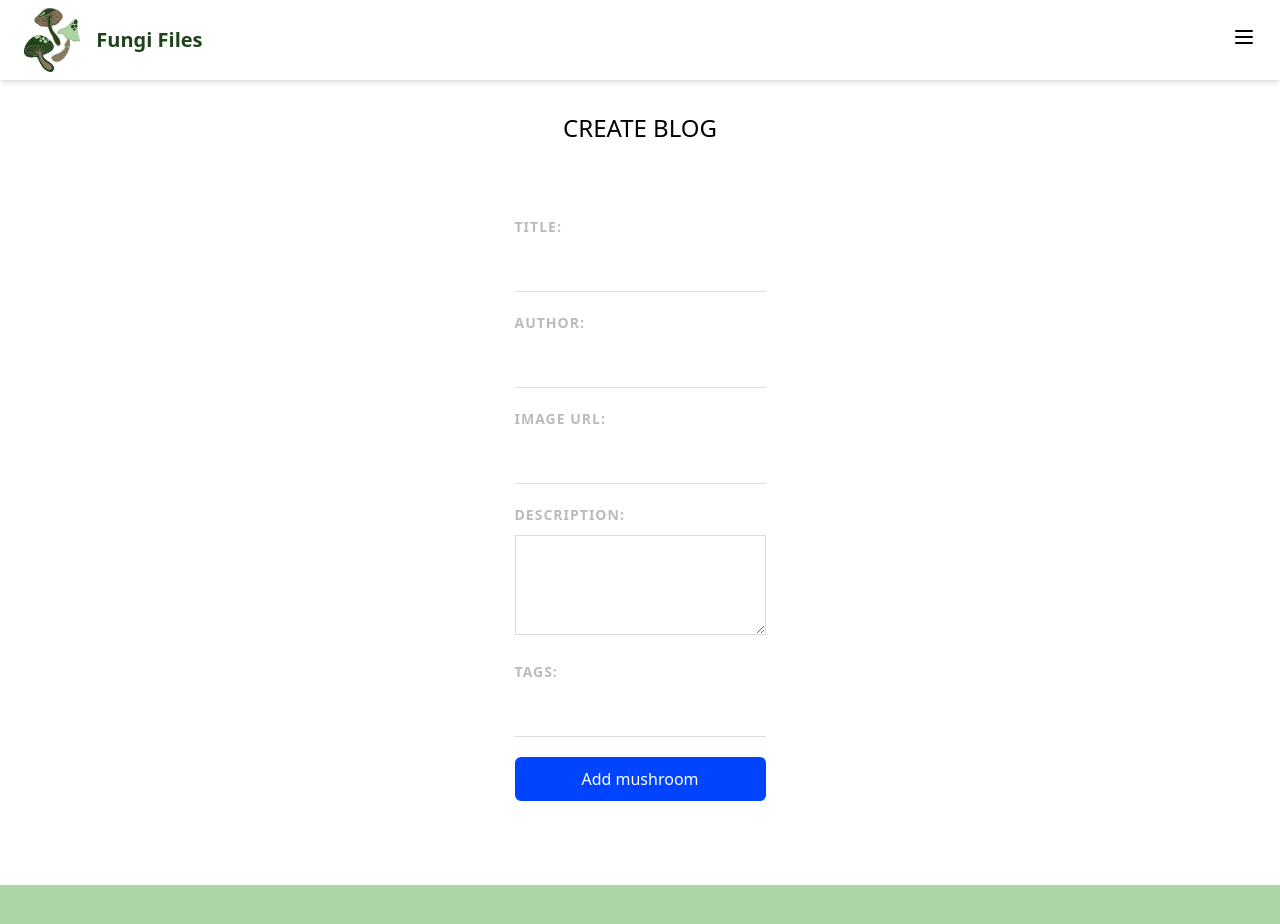
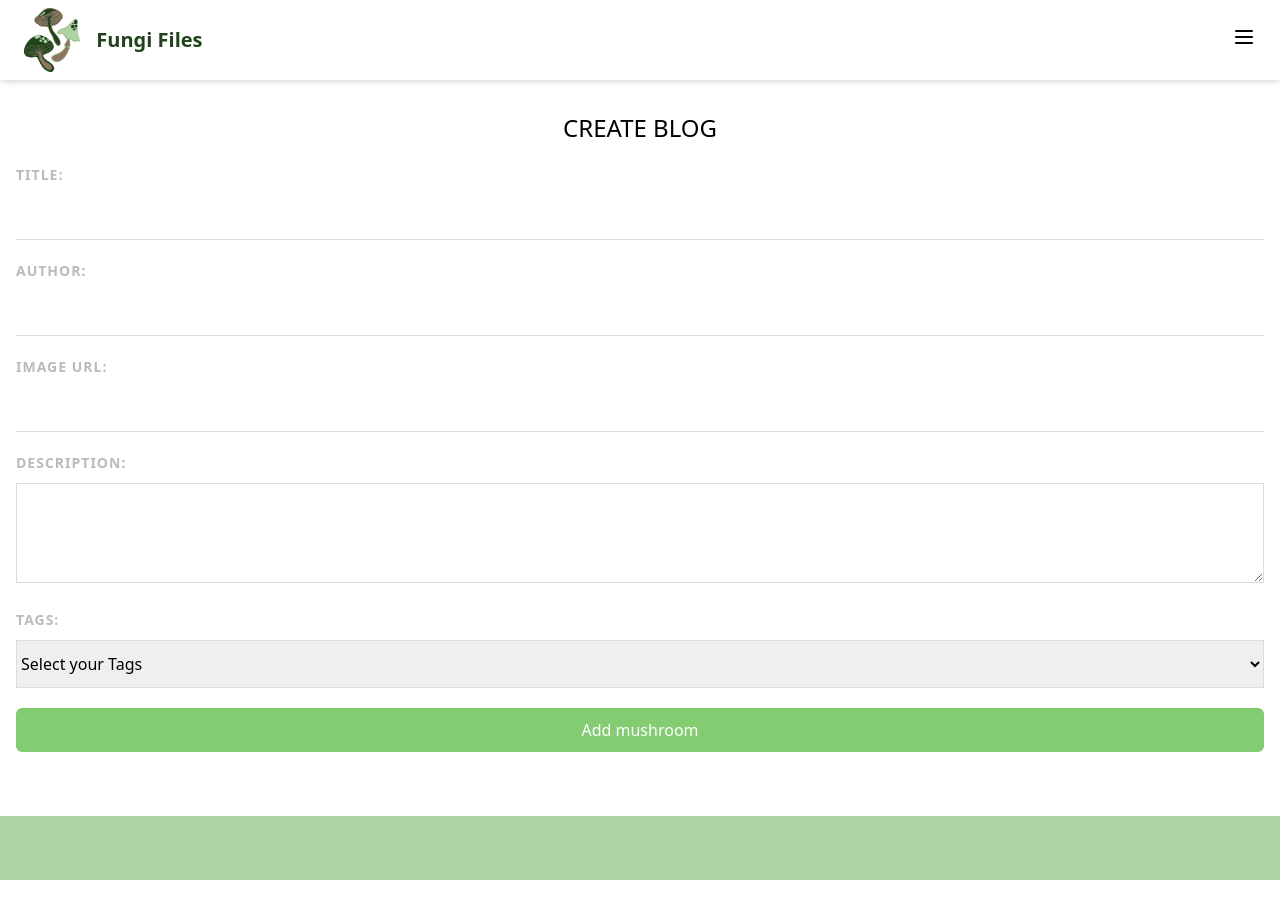
Before and after one commit to daniel0426/mushroom-hunting, a Nuxt app in the folder front/: page /blogs/create in a window 1280 px wide. Shown: the top 924 px of the page. After the commit the page ends 880 px from the top, so only its background shows below. Built offline with nearby package versions, Linux system fonts and the light colour scheme.

Commit message:
select menu for tags updated

```diff
--- a/front/pages/blogs/create.vue
+++ b/front/pages/blogs/create.vue
@@ -1,5 +1,5 @@
 <template>
-  <div>
+  <div class="outer page">
     <h1 class="text-center text-2xl uppercase ">Create Blog</h1>
 
     <form class="add-form" @submit.prevent="handleSubmit" action="">
@@ -15,9 +15,19 @@
       <label for="description"> Description:</label>
       <textarea name="description" reqired v-model="details" required> </textarea>
 
-      <label> Tags:</label>
 
-    <input type="text" v-model="tempTag" @keyup.space="addTag">
+
+
+
+    <label for="Tags">Tags:</label>
+
+    <select v-model="tempTag" name="tags" id="tags" @click="addTag">
+      <option value="" disabled selected>Select your Tags</option>
+      <option value="Blue">Blue</option>
+      <option value="Red">Red</option>
+      <option value="Poisonous">Poisonous</option>
+      <option value="Fun">Fun</option>
+    </select>
 
     <div  v-for="tag in tags"  :key="tag" class="pill">
         <p @click="deleteTag(tag)" >{{tag}}</p>
@@ -55,7 +65,7 @@ export default {
        if(!this.tags.includes(this.tempTag)){
          this.tags.push(this.tempTag)
        }
-        this.tempTag=""
+
       }
      },
 
@@ -69,7 +79,10 @@ export default {
 
 
     handleSubmit() {
+
+
       let blog = {
+
         title: this.title,
         details: this.details,
         url: this.url,
@@ -77,6 +90,8 @@ export default {
         tags: this.tags
 
       };
+
+
       fetch("http://localhost:4000/blogs", {
         method: "POST",
         headers: { "Content-Type": "application/json" },
@@ -93,25 +108,38 @@ export default {
 
 </script>
 
-<style>
+<style scoped>
+
+select{
+  width: 100%;
+  height: 3em;
+  border: 1px solid #ddd;
+}
+.outer {
+  width: 100%;
+}
 .pill{
+
     display: inline-block;
     margin: 20px 10px 0 0;
     padding: 6px 12px;
     background: rgb(132, 204, 114);
     border-radius: 20px;
-    font-size: 12px;
+
     letter-spacing: 1px;
-    font-weight: bold;
-    color: rgb(0, 0, 0);
+
+    color: rgb(8, 37, 13);
     cursor: pointer;
+
 }
 .add-form {
   background: white;
-  padding: 20px;
-  border-radius: 10px;
-  margin-top: 2em;
+  width: 100%;
 }
+form{
+  width: 100%;
+}
+
 label {
   display: block;
   color: #bbb;
@@ -138,7 +166,7 @@ textarea {
 form button {
   display: block;
   margin: 20px auto 0;
-  background: rgb(0, 68, 255);
+  background: rgb(132, 204, 114);
   color: white;
   padding: 10px;
   border: 0;
```
